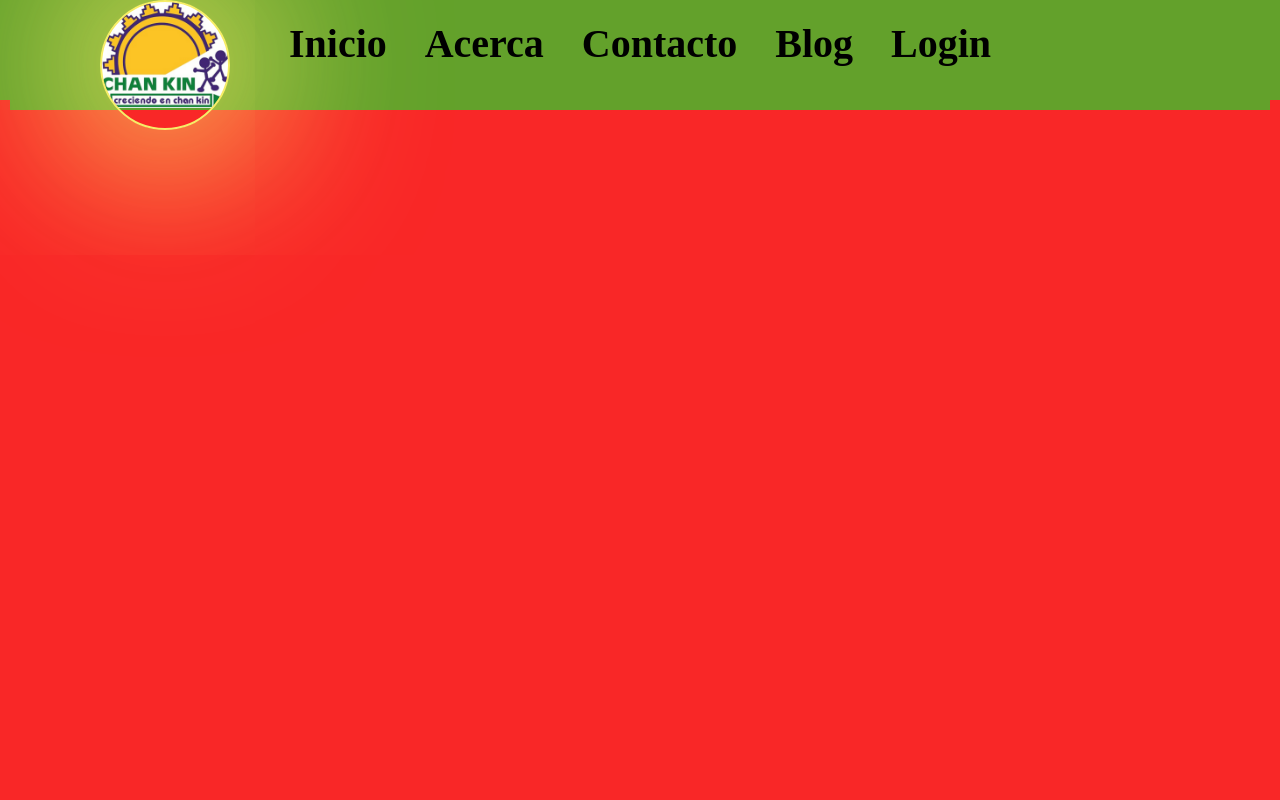
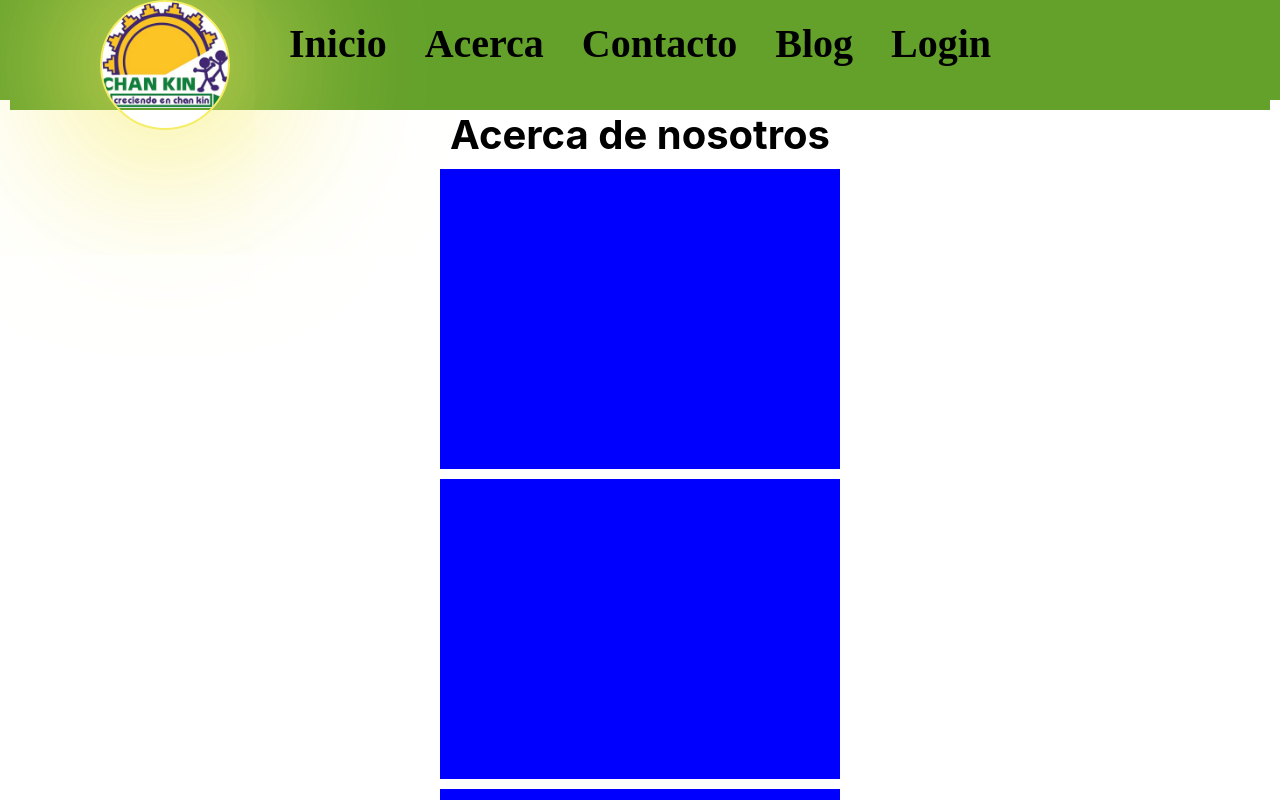
Before and after one commit to GabrielMedinaT/chankin, a React (Create React App) app: page /Acerca in a window 1280 px wide. Shown: the top 800 px of the page. Built offline with nearby package versions, Linux system fonts and the light colour scheme.

Commit message:
Animaciones para poder usarlas

```diff
--- a/package.json
+++ b/package.json
@@ -6,6 +6,7 @@
     "@testing-library/jest-dom": "^5.16.5",
     "@testing-library/react": "^13.4.0",
     "@testing-library/user-event": "^13.5.0",
+    "aos": "^2.3.4",
     "dom": "^0.0.3",
     "emailjs-com": "^3.2.0",
     "react": "^18.2.0",
--- a/src/App.css
+++ b/src/App.css
@@ -6,7 +6,3 @@
   box-sizing: border-box;
   text-decoration: none;
 }
-body {
-  background-color: #f92727;
-  font-family: "Roboto", sans-serif;
-}
--- a/src/App.js
+++ b/src/App.js
@@ -3,6 +3,7 @@ import React from "react";
 import { BrowserRouter as Router, Routes, Route } from "react-router-dom";
 import FormularioContacto from "./pages/FormularioContacto";
 import Navbar from "./Componets/Navbar";
+import Acerca from "./pages/Acerca";
 
 function App() {
   return (
@@ -14,6 +15,7 @@ function App() {
             path="/FormularioContacto"
             element={<FormularioContacto />}
           ></Route>
+          <Route path="/Acerca" element={<Acerca />}></Route>
         </Routes>
       </Router>
     </div>
--- a/src/Componets/Navbar.jsx
+++ b/src/Componets/Navbar.jsx
@@ -16,7 +16,9 @@ const Navbar = () => {
           </li>
           <li>
             <a href="/">
-              <div className="elementosLink">Acerca</div>
+              <Link to="/Acerca">
+                <div className="elementosLink">Acerca</div>{" "}
+              </Link>
             </a>
           </li>
           <li>
--- /dev/null
+++ b/src/pages/Acerca.css
@@ -0,0 +1,6 @@
+.animation {
+  width: 400px;
+  height: 300px;
+  background-color: blue;
+  margin: 10px auto;
+}
--- /dev/null
+++ b/src/pages/Acerca.jsx
@@ -0,0 +1,28 @@
+import React, { useEffect } from "react";
+import Aos from "aos";
+import "aos/dist/aos.css";
+import "./Acerca.css";
+
+function ScrollAnimation() {
+  useEffect(() => {
+    Aos.init({ duration: 2000 });
+  }, []);
+
+  return (
+    <div>
+      <h1>Acerca de nosotros</h1>
+      <div className="animation" data-aos="fade-up"></div>
+      <div className="animation" data-aos="fade-down"></div>
+      <div className="animation" data-aos="fade-rigth"></div>
+      <div className="animation" data-aos="fade-left"></div>
+      <div className="animation" data-aos="flip-up"></div>
+      <div className="animation" data-aos="flip-down"></div>
+      <div className="animation" data-aos="flip-rigth"></div>
+      <div className="animation" data-aos="fade-left"></div>
+      <div className="animation" data-aos="zoom-in"></div>
+      <div className="animation" data-aos="zoom-out"></div>
+    </div>
+  );
+}
+
+export default ScrollAnimation;
```
Also changed, not shown: 1 other file (tests, documents, lock files or other folders).
